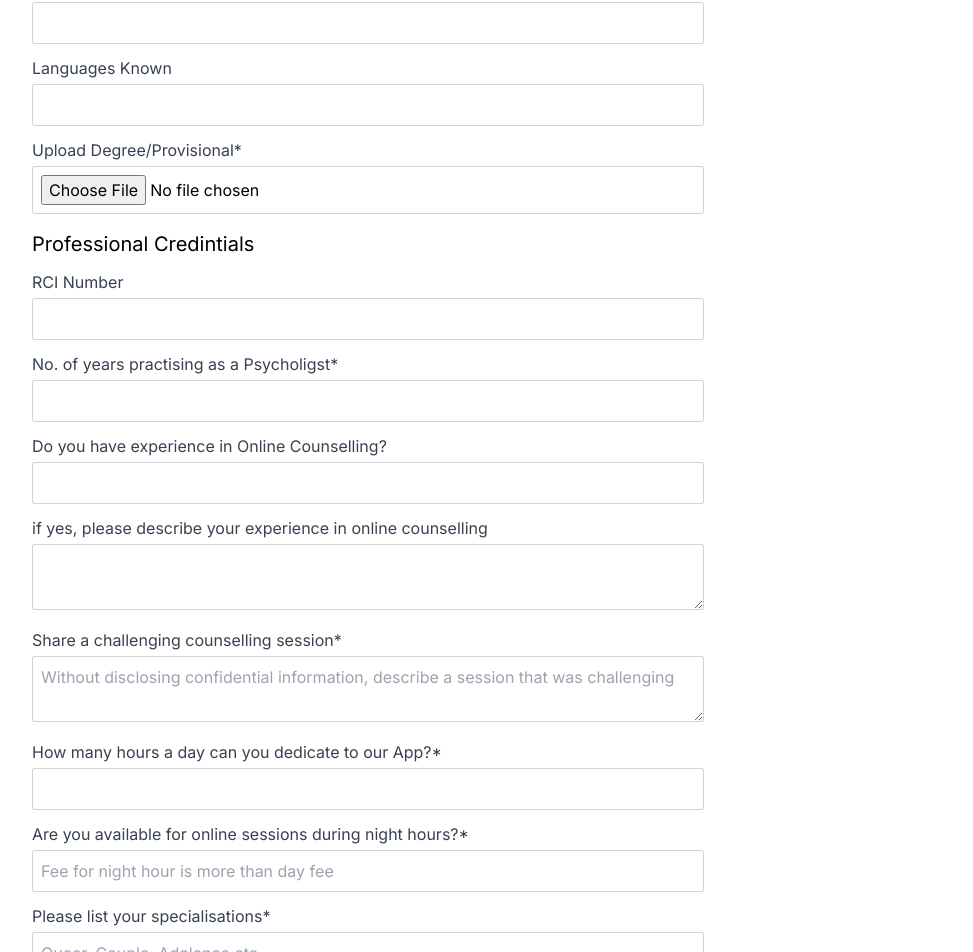
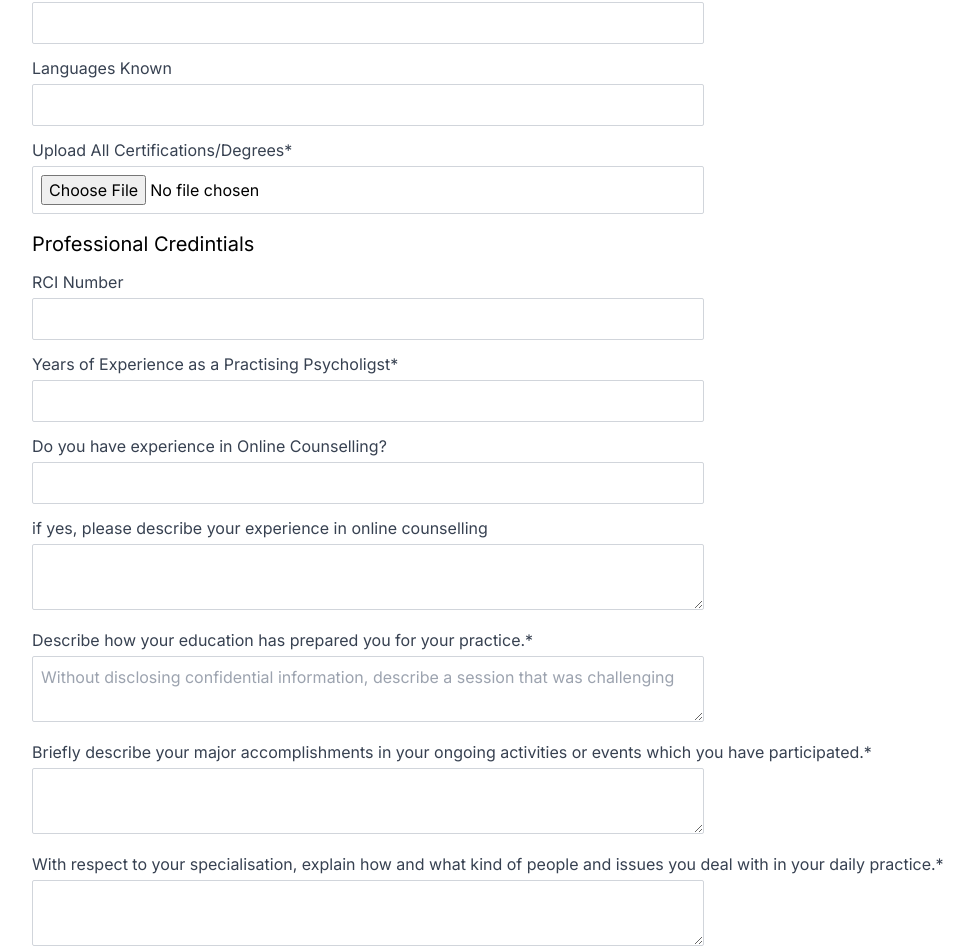
Before and after one commit to teerthrajverma01/Asmi-Frontend, a React (Vite) app: page /careers in a window 1280 px wide. Shown: the part 947-1899 px from the top of the page, without its empty margins (48-1021 px from the left). Built offline with nearby package versions, Linux system fonts and the light colour scheme; no server answers.

Commit message:
Career edit

```diff
--- a/src/components/Careers.jsx
+++ b/src/components/Careers.jsx
@@ -26,6 +26,8 @@ const Careers = () => {
   const [expRes, setExpRes] = useState("");
   const [expText, setExpText] = useState("");
   const [shareSession, setshareSession] = useState("");
+  const [accomplishments, setAccomplishments] = useState("");
+  const [dailyPractice, setDailyPractice] = useState("");
   const [noh, setNoh] = useState("");
   const [available, setAvailable] = useState("");
   const [specialization, setSpecialization] = useState("");
@@ -57,6 +59,8 @@ const Careers = () => {
     careerData.set("expRes", expRes);
     careerData.set("expText", expText);
     careerData.set("shareSession", shareSession);
+    careerData.set("accomplishments", accomplishments);
+    careerData.set("dailyPractice", dailyPractice);
     careerData.set("noh", noh);
     careerData.set("available", available);
     careerData.set("specialization", specialization);
@@ -190,7 +194,7 @@ const Careers = () => {
                 <div className="mt-3 mb-1">
                   <label className="block text-[#374151] pr-8 pb-1">
                     {" "}
-                    High Degree Earned*
+                    Highest Educational Qualification*
                   </label>
                   <input
                     className="md:w-3/5 w-full pr-2 border p-2 rounded-sm border-[#d1d5db] w-max-[20rem]"
@@ -241,7 +245,7 @@ const Careers = () => {
                 </div>
                 <div className="mt-3 mb-1">
                   <label className="block text-[#374151] pr-8 pb-1">
-                    Upload Degree/Provisional*
+                    Upload All Certifications/Degrees*
                   </label>
                   <input
                     className="md:w-3/5 w-full pr-2 border p-2 rounded-sm border-[#d1d5db] w-max-[20rem]"
@@ -269,7 +273,7 @@ const Careers = () => {
                 </div>
                 <div className="mt-3 mb-1 money">
                   <label className="block text-[#374151] pr-8 pb-1">
-                    No. of years practising as a Psycholigst*
+                    Years of Experience as a Practising Psycholigst*
                   </label>
                   <input
                     className="md:w-3/5 w-full pr-2 border p-2 rounded-sm border-[#d1d5db] w-max-[20rem]"
@@ -305,7 +309,8 @@ const Careers = () => {
                 </div>
                 <div className="mt-3 mb-1">
                   <label className="block text-[#374151] pr-8 pb-1">
-                    Share a challenging counselling session*
+                    Describe how your education has prepared you for your
+                    practice.*
                   </label>
                   <textarea
                     className="md:w-3/5 w-full pr-2 border p-2 rounded-sm border-[#d1d5db] w-max-[20rem]"
@@ -314,6 +319,33 @@ const Careers = () => {
                     placeholder="Without disclosing confidential information, describe a session that was challenging"
                     required
                     onChange={(e) => setshareSession(e.target.value)}
+                  />
+                </div>
+                <div className="mt-3 mb-1">
+                  <label className="block text-[#374151] pr-8 pb-1">
+                    Briefly describe your major accomplishments in your ongoing
+                    activities or events which you have participated.*
+                  </label>
+                  <textarea
+                    className="md:w-3/5 w-full pr-2 border p-2 rounded-sm border-[#d1d5db] w-max-[20rem]"
+                    type="text"
+                    value={accomplishments}
+                    required
+                    onChange={(e) => setAccomplishments(e.target.value)}
+                  />
+                </div>
+                <div className="mt-3 mb-1">
+                  <label className="block text-[#374151] pr-8 pb-1">
+                    With respect to your specialisation, explain how and what
+                    kind of people and issues you deal with in your daily
+                    practice.*
+                  </label>
+                  <textarea
+                    className="md:w-3/5 w-full pr-2 border p-2 rounded-sm border-[#d1d5db] w-max-[20rem]"
+                    type="text"
+                    value={dailyPractice}
+                    required
+                    onChange={(e) => setDailyPractice(e.target.value)}
                   />
                 </div>
                 <div className="mt-3 mb-1 money">
@@ -359,7 +391,7 @@ const Careers = () => {
 
                 <div className="mt-3 mb-1">
                   <label className="block text-[#374151] pr-8 pb-1">
-                    Upload Degree/Provisional*
+                    Upload Resume*
                   </label>
                   <input
                     className="md:w-3/5 w-full pr-2 border p-2 rounded-sm border-[#d1d5db] w-max-[20rem]"
--- a/src/pages/AboutPage.jsx
+++ b/src/pages/AboutPage.jsx
@@ -256,8 +256,15 @@ const AboutPage = () => {
                         <div className="text-sm">Psychologist</div>
                         <div className="p-4 "></div>
                         <p className="mt-0 mb-0 text-sm text-white">
-                          My personal way to healing others is very holistic,
-                          warm and flexible.
+                          I tend to take an eclectic approach to best fit the
+                          needs of my clients and try to make them as
+                          comfortable as possible in sharing whatever is
+                          bothersome without any hesitations. I try to help my
+                          clients achieve all their personal goals while taking
+                          the best care of their mental health. With catering
+                          easily over a hundred clients in the span of 3 years I
+                          can vouch for myself on giving my best to each and
+                          every person who seeks help.
                         </p>
                         <div className="p-4 "></div>
                       </div>
```
